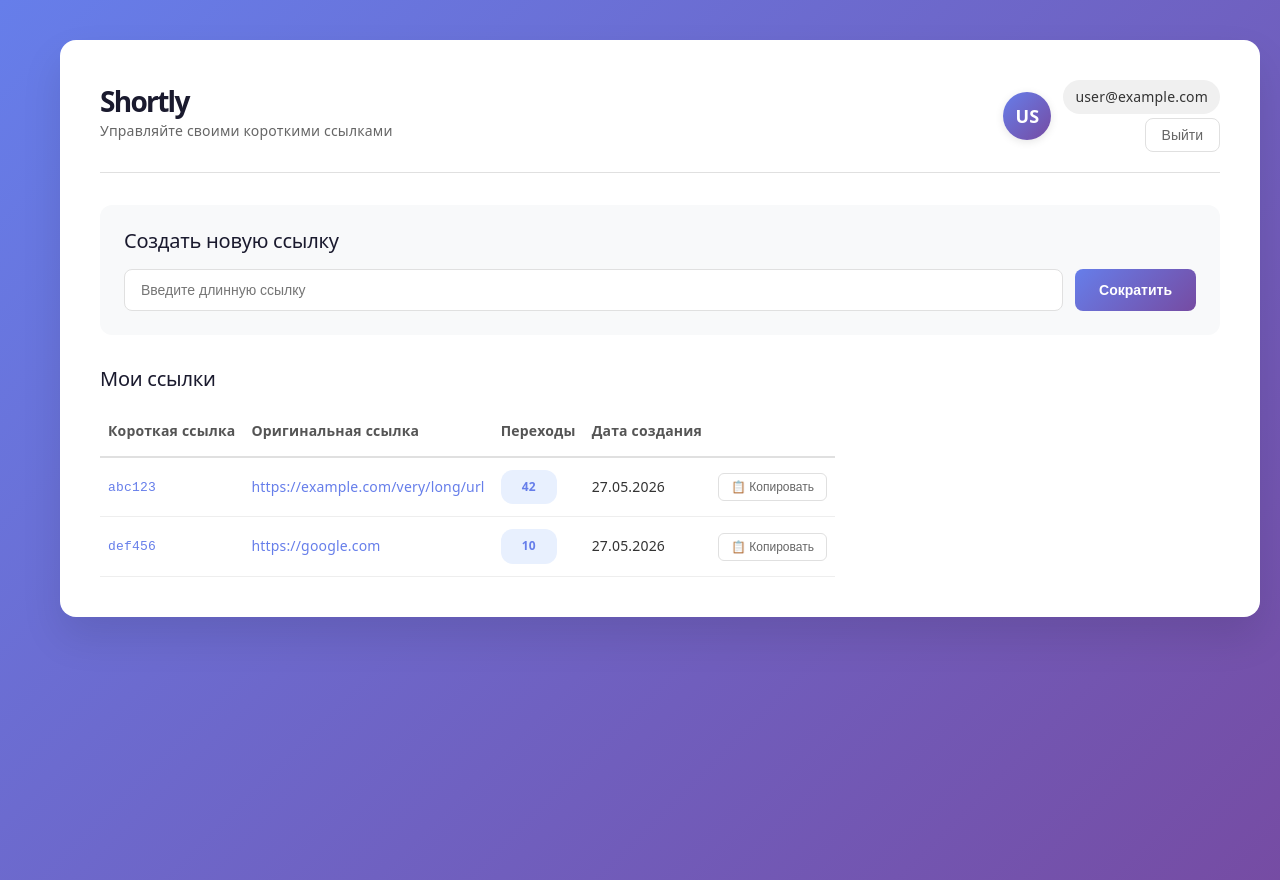
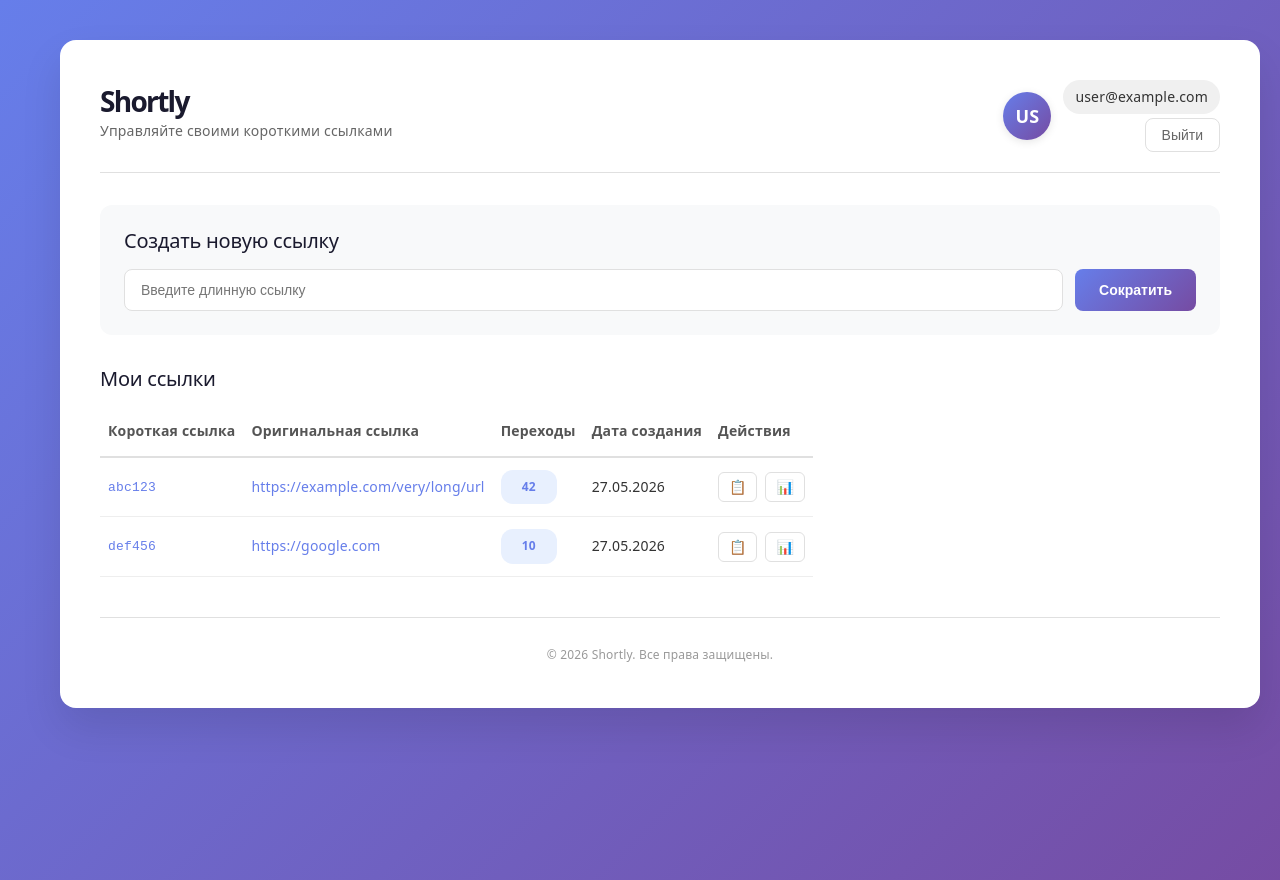
Before and after one commit to abracadabrabrabra/url_shortener_client, a React (Vite) app: page /dashboard in a window 1280 px wide. Shown: the top 880 px of the page. Built offline with nearby package versions, Linux system fonts and the light colour scheme.

Commit message:
copyright, links statistics on dashboard

```diff
--- a/src/pages/AuthPages.css
+++ b/src/pages/AuthPages.css
@@ -223,3 +223,36 @@
   font-size: 11px;
   color: #999;
 }
+
+.login-link {
+  margin-bottom: 16px;
+  font-size: 14px;
+}
+
+.login-link a {
+  color: #667eea;
+  text-decoration: none;
+  font-weight: 500;
+}
+
+.login-link a:hover {
+  text-decoration: underline;
+}
+
+.terms-footer {
+  text-align: center;
+  margin-top: 16px;
+  padding-top: 16px;
+  border-top: 1px solid #e0e0e0;
+  font-size: 12px;
+  color: #666;
+}
+
+.terms-footer a {
+  color: #667eea;
+  text-decoration: none;
+}
+
+.terms-footer a:hover {
+  text-decoration: underline;
+}
--- a/src/pages/DashboardPage.css
+++ b/src/pages/DashboardPage.css
@@ -304,7 +304,54 @@
   border-radius: 20px;
 }
 
+.action-buttons {
+  display: flex;
+  gap: 8px;
+  justify-content: center;
+}
+
+.copy-btn,
+.stats-btn {
+  background: none;
+  border: 1px solid #e0e0e0;
+  border-radius: 6px;
+  padding: 6px 10px;
+  cursor: pointer;
+  font-size: 14px;
+  transition: all 0.2s;
+  color: #666;
+}
+
+.copy-btn:hover {
+  background: #667eea;
+  border-color: #667eea;
+  color: white;
+}
+
+.stats-btn:hover {
+  background: #ff9800;
+  border-color: #ff9800;
+  color: white;
+}
+
+.dashboard-copyright {
+  text-align: center;
+  margin-top: 40px;
+  padding-top: 24px;
+  border-top: 1px solid #e0e0e0;
+  font-size: 12px;
+  color: #999;
+}
+
 @media (max-width: 768px) {
+  .dashboard-container {
+    padding: 20px;
+  }
+
+  .dashboard-card {
+    padding: 24px;
+  }
+
   .dashboard-header {
     flex-direction: column;
     text-align: center;
@@ -318,4 +365,29 @@
   .user-details {
     align-items: center;
   }
+
+  .create-link-form {
+    flex-direction: column;
+  }
+
+  .create-link-btn {
+    width: 100%;
+  }
+
+  .links-table th,
+  .links-table td {
+    padding: 8px 4px;
+    font-size: 12px;
+  }
+
+  .action-buttons {
+    flex-direction: column;
+    gap: 4px;
+  }
+
+  .copy-btn,
+  .stats-btn {
+    padding: 4px 8px;
+    font-size: 12px;
+  }
 }
--- a/src/pages/DashboardPage.tsx
+++ b/src/pages/DashboardPage.tsx
@@ -82,6 +82,12 @@ export default function DashboardPage() {
     alert('Ссылка скопирована в буфер обмена!');
   };
 
+  const handleViewStats = (shortKey: string) => {
+    // TODO: перейти на страницу статистики ссылки
+    navigate(`/links/${shortKey}/stats`);
+    console.log('View stats for:', shortKey);
+  };
+
   if (loading) {
     return (
       <div className="dashboard-container">
@@ -157,7 +163,7 @@ export default function DashboardPage() {
                     <th>Оригинальная ссылка</th>
                     <th>Переходы</th>
                     <th>Дата создания</th>
-                    <th></th>
+                    <th>Действия</th>
                   </tr>
                 </thead>
                 <tbody>
@@ -189,12 +195,22 @@ export default function DashboardPage() {
                           : '-'}
                       </td>
                       <td>
-                        <button
-                          onClick={() => handleCopyLink(link.short_url)}
-                          className="copy-btn"
-                        >
-                          📋 Копировать
-                        </button>
+                        <div className="action-buttons">
+                          <button
+                            onClick={() => handleCopyLink(link.short_url)}
+                            className="copy-btn"
+                            title="Копировать ссылку"
+                          >
+                            📋
+                          </button>
+                          <button
+                            onClick={() => handleViewStats(link.short_key)}
+                            className="stats-btn"
+                            title="Подробная статистика"
+                          >
+                            📊
+                          </button>
+                        </div>
                       </td>
                     </tr>
                   ))}
@@ -203,6 +219,11 @@ export default function DashboardPage() {
             </div>
           )}
         </div>
+
+        {/* Copyright */}
+        <div className="dashboard-copyright">
+          © 2026 Shortly. Все права защищены.
+        </div>
       </div>
     </div>
   );
--- a/src/pages/NotFoundPage.tsx
+++ b/src/pages/NotFoundPage.tsx
@@ -26,6 +26,10 @@ export default function NotFoundPage() {
             <li><Link to="/dashboard">Дашборд</Link></li>
           </ul>
         </div>
+        {/* Copyright */}
+        <div className="not-found-copyright">
+          © 2026 Shortly. Все права защищены.
+        </div>
       </div>
     </div>
   );
--- a/src/pages/RegisterPage.tsx
+++ b/src/pages/RegisterPage.tsx
@@ -98,7 +98,14 @@ export default function RegisterPage() {
           </button>
         </div>
 
+        {/* Login page */}
         <div className="auth-footer">
+          <p className="login-link">
+            Уже есть аккаунт? <Link to="/login">Войти</Link>
+          </p>
+        </div>
+
+        <div className="terms-footer">
           <small>
             Регистрируясь, вы соглашаетесь с нашими{' '}
             <Link to="/terms">Условиями использования</Link> и{' '}
```
